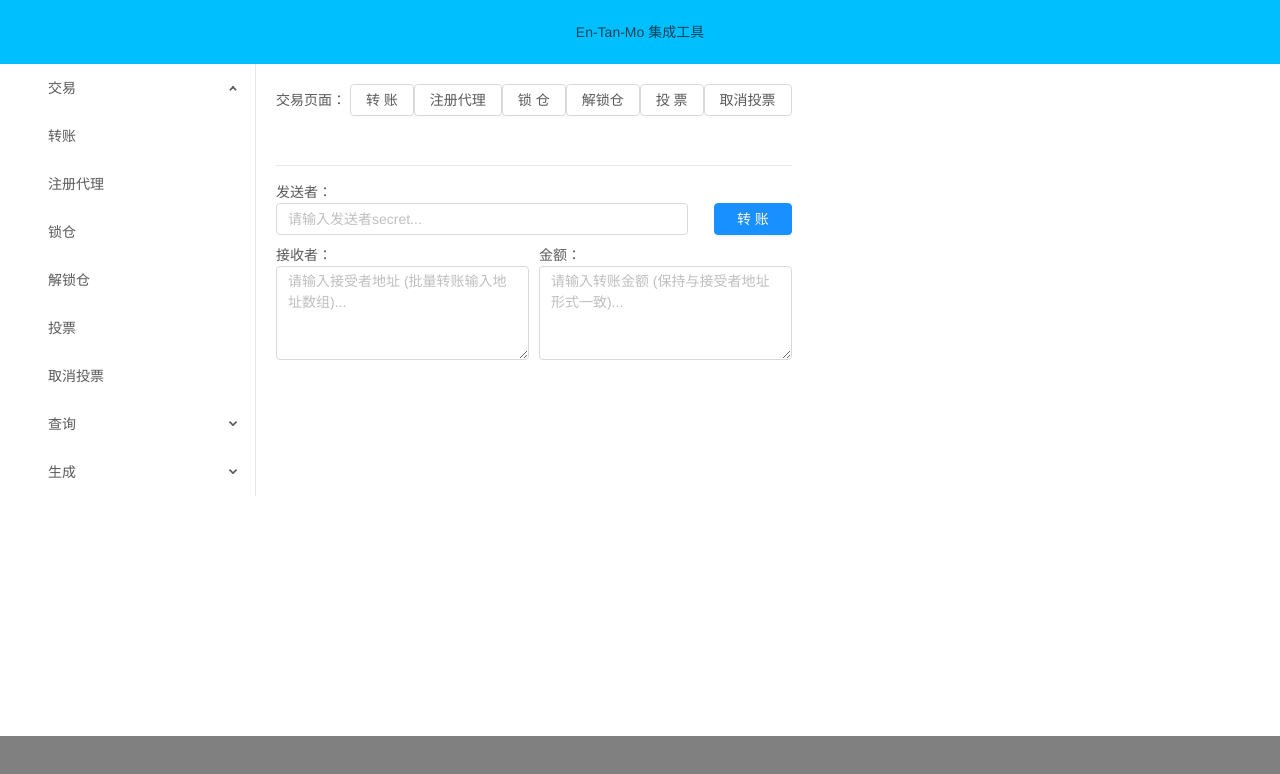
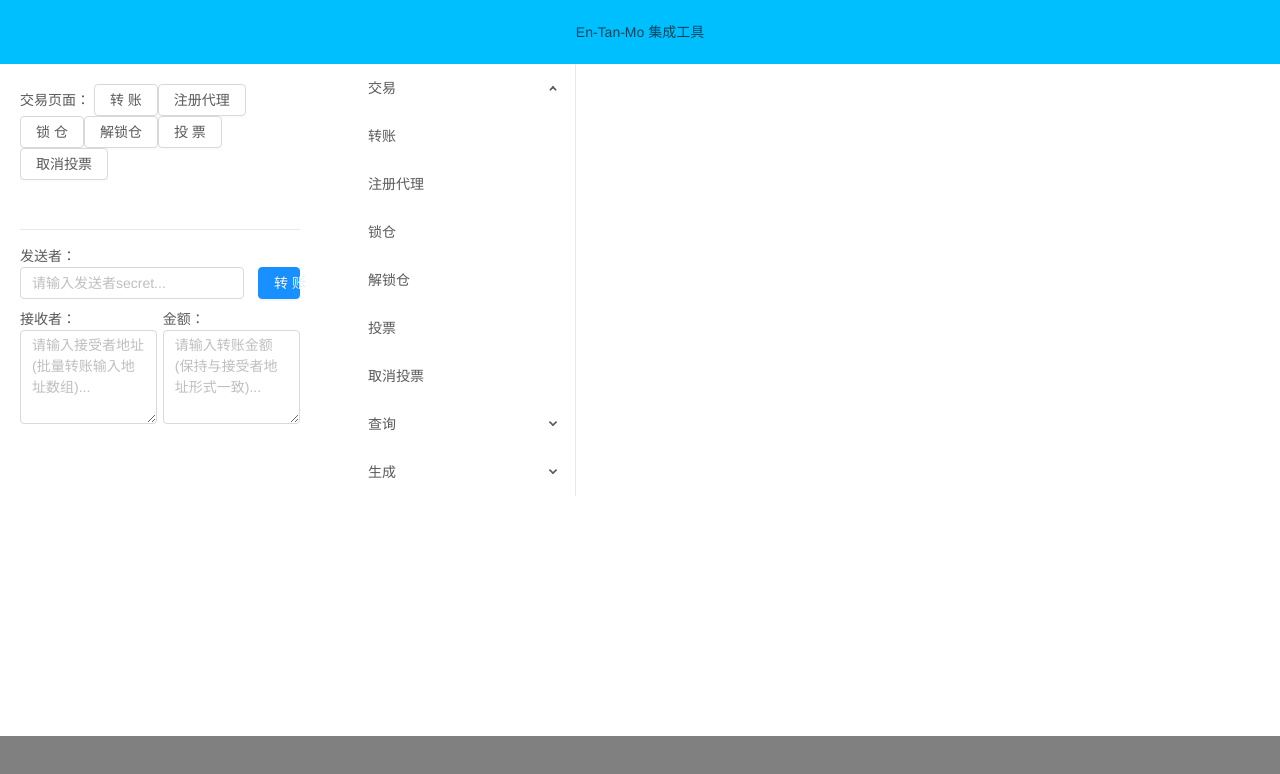
Before and after one commit to entanmo/etm-api-tools, a Vue app: page / in a window 1280 px wide. Shown: the top 774 px of the page. Built offline with nearby package versions, Linux system fonts and the light colour scheme.

Commit message:
添加模块

```diff
--- a/src/components/Home.vue
+++ b/src/components/Home.vue
@@ -1,5 +1,8 @@
 <template>
   <div class="home">
+    <a-row>
+      <a-col :span="18"
+             :push="6">
         <div class="home-menu">
           <a-menu mode="inline"
                   :openKeys="openKeys"
@@ -32,11 +35,22 @@
             </a-sub-menu>
           </a-menu>
         </div>
+      </a-col>
+      <a-col :span="6"
+             :pull="18">
         <div class="home-body">
-      <div v-show="openKeys[0] === 'sub1'"><Transactions /></div>
-      <div v-show="openKeys[0] === 'sub2'"><SeleteInfo /></div>
-      <div v-show="openKeys[0] === 'sub3'"><CreateFlie /></div>
+          <div v-show="openKeys[0] === 'sub1'">
+            <Transactions />
           </div>
+          <div v-show="openKeys[0] === 'sub2'">
+            <SeleteInfo />
+          </div>
+          <div v-show="openKeys[0] === 'sub3'">
+            <CreateFlie />
+          </div>
+        </div>
+      </a-col>
+    </a-row>
 
   </div>
 </template>
```
Lines whose indentation alone changed are shown as unchanged.
